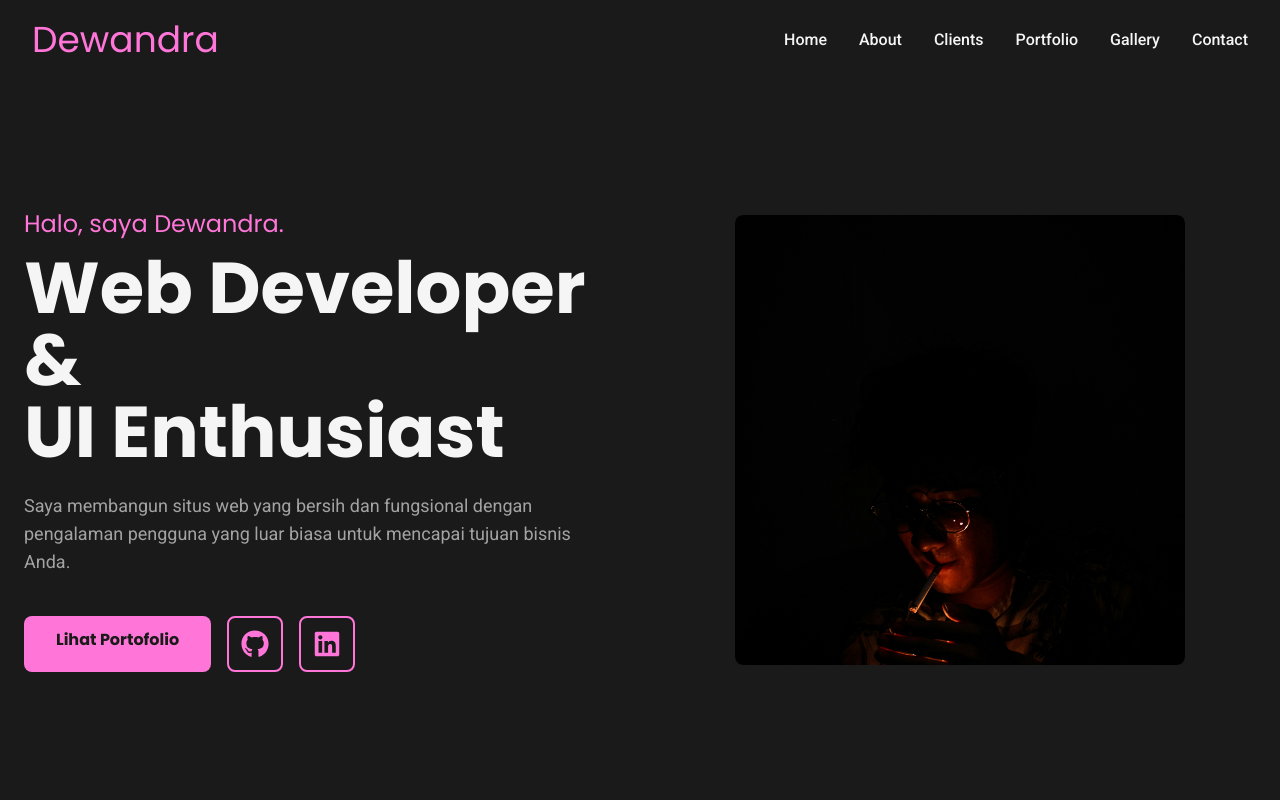
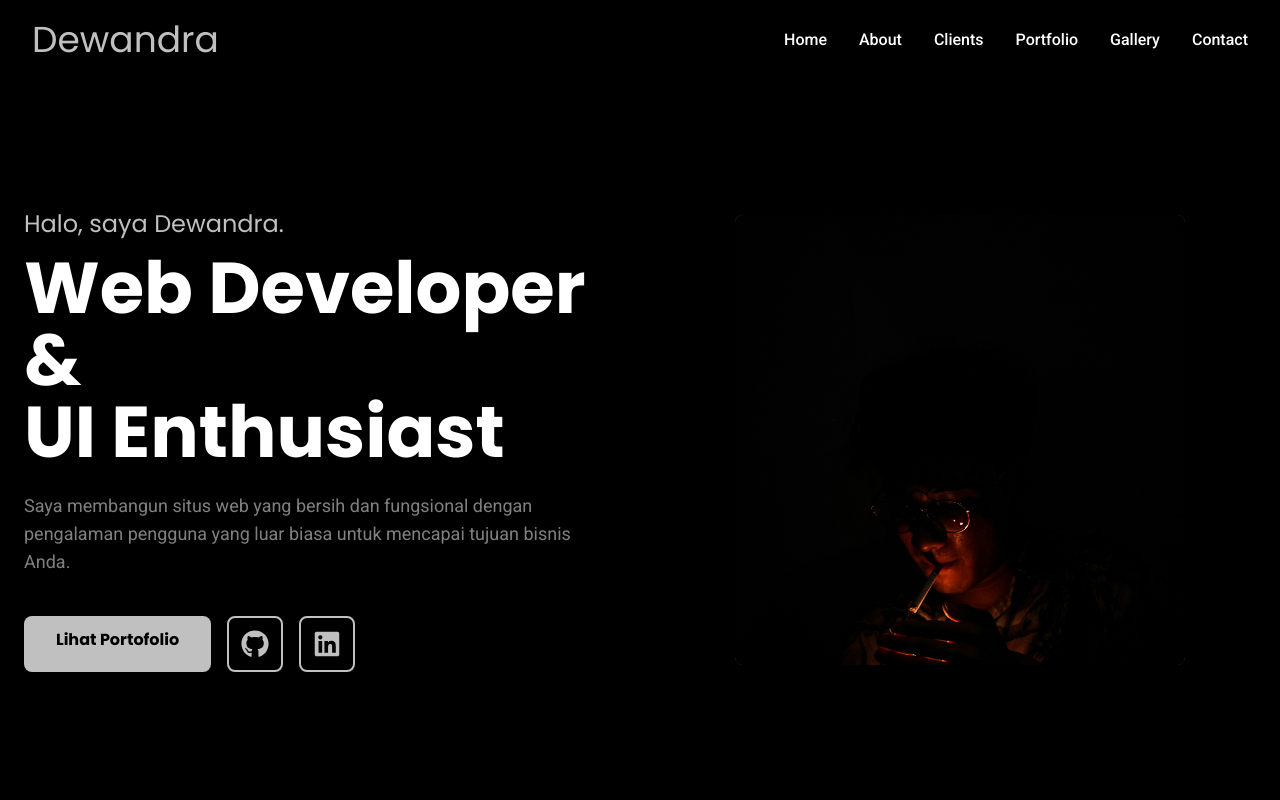
Before and after one commit to dewandra/webprobadi, a React (Vite) app: page / in a window 1280 px wide. Shown: the top 800 px of the page. Built offline with nearby package versions, Linux system fonts and the light colour scheme; a web font is replaced by a local one.

Commit message:
Updates portfolio data and refines Tailwind color palette
Replaces outdated portfolio projects with new entries, including
adjustments to titles and URLs. Revises Tailwind CSS color palette
to improve visual consistency and accessibility by adopting darker
background and neutral accent colors.

```diff
--- a/src/component/portofolioData.js
+++ b/src/component/portofolioData.js
@@ -1,43 +1,43 @@
 const portfolioData = [
   {
     id: 1,
+    url: "https://www.youtube.com/embed/Kjt1py9e1R8?si=GH3uWrLSRBcwXJSQ",
+    title: "Zenventory Inventory Management System - Laravel",
+  },
+  {
+    id: 2,
+    url: "https://www.youtube.com/embed/grv_Ro8MTQ4?si=DjHKJBbZhd-vf4Oj",
+    title: "E-Arsip - Laravel",
+  },
+  {
+    id: 3,
     url: "https://www.youtube.com/embed/L_ZQ7s7lVlI?si=lxLuBVCgN0RUCler",
     title: "E-Commerce - Laravel",
   },
   {
-     id: 2,
+    id: 4,
     url: "https://www.youtube.com/embed/M4jjyOXuv7g?si=VmRsBgjBuzhJBxca",
-     title: "Frontend Persuratan Digital - React Js" ,
+    title: "Frontend Persuratan Digital - React Js",
   },
   {
-     id: 3,
+    id: 5,
     url: "https://www.youtube.com/embed/4qoOxpabebs?si=r3AD4bydAPlSZS6a",
-     title: "Backend Persuratan Digital - Express Js" ,
+    title: "Backend Persuratan Digital - Express Js",
   },
   {
-     id: 4,
+    id: 6,
     url: "https://www.youtube.com/embed/blakrdTaCdw?si=sXDdoUpAb-4gT6vj",
     title: "Frontend Bakorwil III Malang - React Js",
   },
   {
-     id: 5,
+    id: 7,
     url: "https://www.youtube.com/embed/52rx2pRmB60?si=ChtKbJuyFuRha9ns",
     title: "Backend Bakorwil III Malang - Express Js",
   },
   {
-      id: 6,
-     url: "https://www.youtube.com/embed/FewK06BAWCU?si=MOrbJCHhuBMWKMYu",
-     title: "Rental Mobil - Larave;",
-   },
-   {
-      id: 7,
+    id: 8,
     url: "https://www.youtube.com/embed/zKJ-cAo7uhQ?si=3HyFeBLDOMkG1LNt",
-     title: "fullstack dasboard dbnews - Laravel",
-   },
-   {
-      id: 8,
-     url: "https://www.youtube.com/embed/qgxclUn250o?si=wcaweJk_15nOs2q0",
-     title: "POS - Laravel",
+    title: "Fullstack Dasboard DBNews - Laravel",
   },
   {
     id: 9,
@@ -49,6 +49,16 @@ const portfolioData = [
     url: "https://www.youtube.com/embed/o_2NAzXi4Bc?si=SL5hL3Y6VfmwoFCH",
     title: "E Commerce - Wordpress",
   },
+  {
+    id: 11,
+    url: "https://www.youtube.com/embed/FewK06BAWCU?si=MOrbJCHhuBMWKMYu",
+    title: "Rental Mobil - Laravel",
+  },
+  {
+    id: 12,
+    url: "https://www.youtube.com/embed/qgxclUn250o?si=wcaweJk_15nOs2q0",
+    title: "POS - Laravel",
+  }
 ];
 
 export default portfolioData;
--- a/tailwind.config.js
+++ b/tailwind.config.js
@@ -4,12 +4,12 @@ export default {
   theme: {
     extend: {
       colors: {
-        'background': '#1a1a1a',      // Abu-abu sangat gelap, lebih nyaman di mata
-        'card': '#2c2c2c',            // Warna kartu yang sedikit lebih terang
-        'primary-accent': '#ff76d8',  // Pink cerah untuk elemen utama (tombol, judul)
-        'secondary-accent': '#ffa6fc',// Pink lebih muda untuk hover atau aksen sekunder
-        'muted-text': '#a3a3a3',      // Abu-abu muda untuk sub-teks
-        'text-light': '#f5f5f5',       // Putih gading untuk teks utama, kontras tinggi
+        'background': '#000000',      // Hitam pekat untuk latar belakang
+        'card': '#404040',            // Abu-abu gelap untuk elemen kartu
+        'primary-accent': '#c0c0c0',  // Abu-abu terang sebagai aksen utama
+        'secondary-accent': '#808080',// Abu-abu sebagai aksen sekunder
+        'muted-text': '#808080',      // Abu-abu untuk sub-teks
+        'text-light': '#ffffff',       // Putih untuk teks utama
       },
       fontFamily: {
         heading: ['Poppins', 'sans-serif'],
```
Lines whose indentation alone changed are shown as unchanged.
